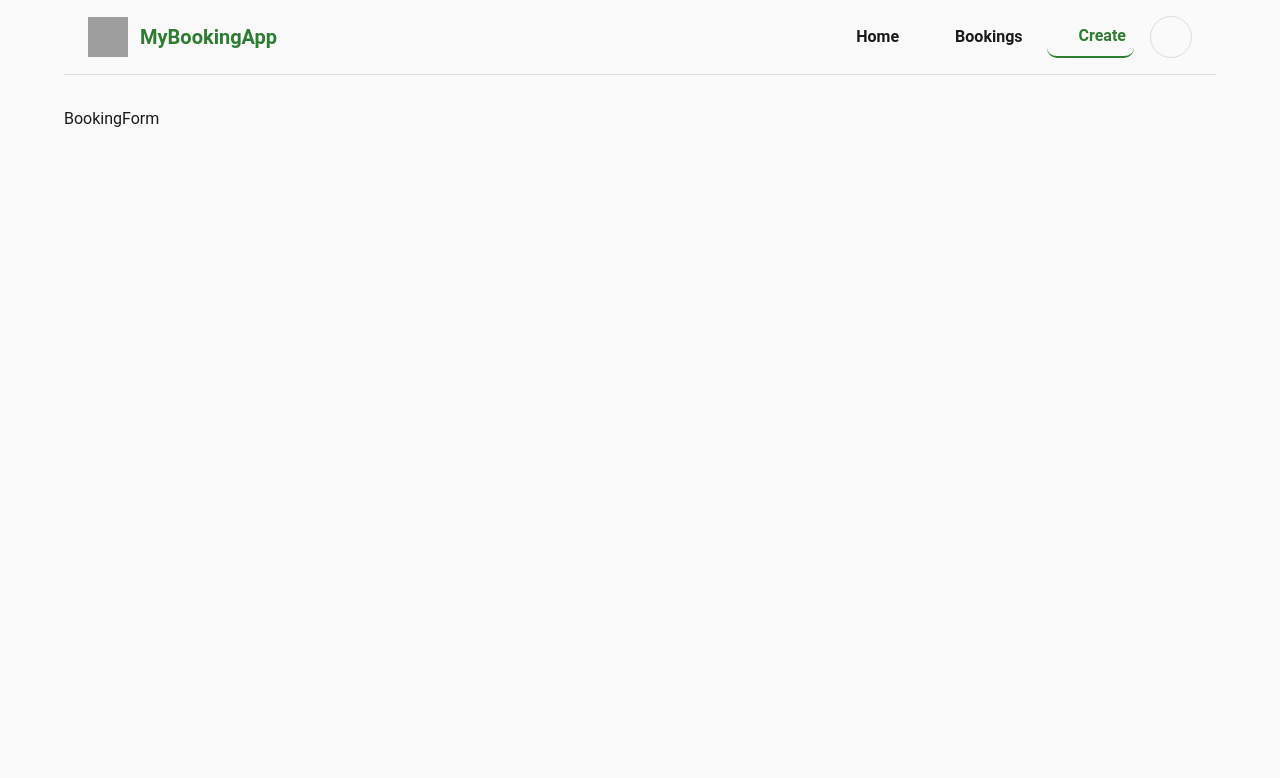
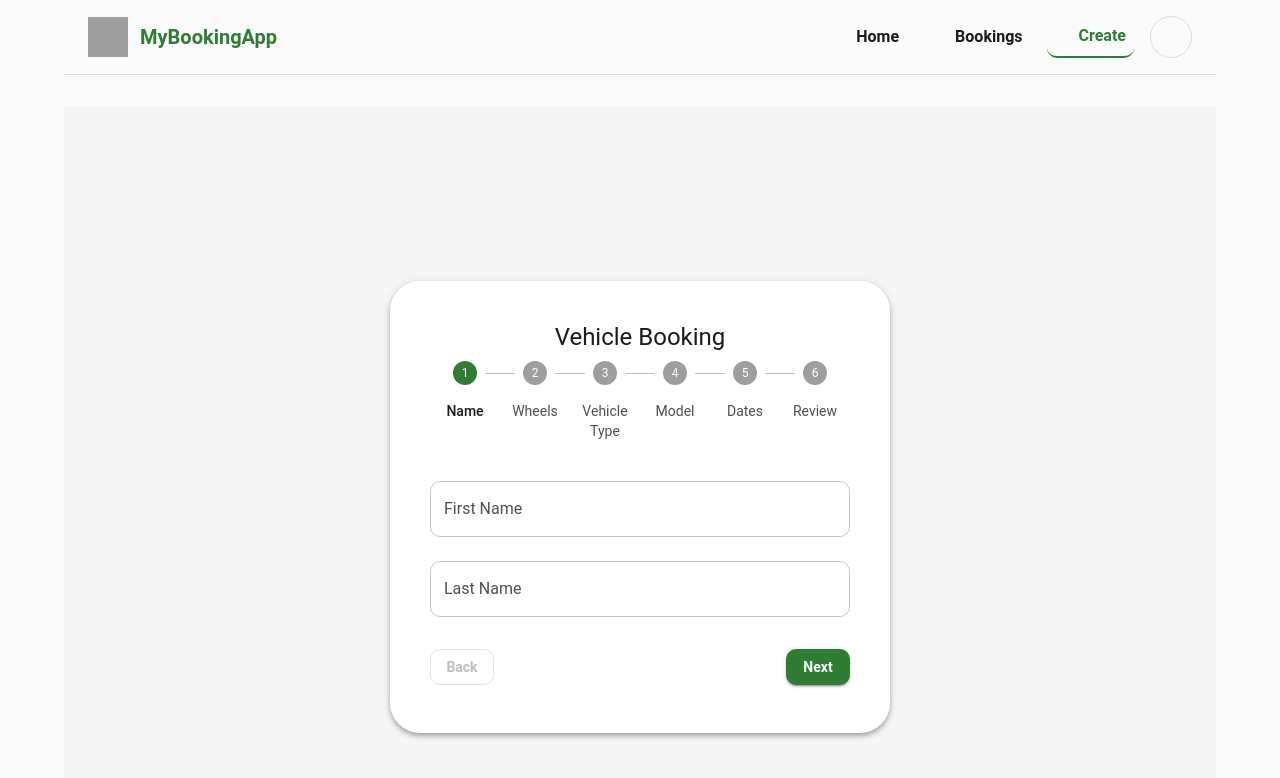
Before and after one commit to vivekPatil45/octalogic-tech-assignment, a React (Vite) app in the folder frontend/: page /create-booking in a window 1280 px wide. Shown: the top 778 px of the page. Built offline with nearby package versions, Linux system fonts and the light colour scheme; grey boxes are pictures that could not be loaded; some icons are missing.

Commit message:
basic struture of form using step is done

```diff
--- a/frontend/src/App.jsx
+++ b/frontend/src/App.jsx
@@ -4,10 +4,13 @@ import Home from './pages/Home';
 import BookingForm from './pages/BookingForm';
 import BookingsPage from './pages/BookingsPage';
 import Layout from './components/Layout';
+import { LocalizationProvider } from "@mui/x-date-pickers";
+import { AdapterDayjs } from "@mui/x-date-pickers/AdapterDayjs";
 
 function App() {
   return (
     <BrowserRouter>
+      <LocalizationProvider dateAdapter={AdapterDayjs}>
           <Layout>
               <Routes>
                 <Route path="/" element={<Home />} />
@@ -15,6 +18,7 @@ function App() {
                 <Route path="/create-booking" element={<BookingForm />} />
               </Routes>
           </Layout>
+      </LocalizationProvider>
     </BrowserRouter>
   );
 }
--- /dev/null
+++ b/frontend/src/components/DatesStep.jsx
@@ -0,0 +1,24 @@
+
+import { Box } from "@mui/material";
+import { DatePicker } from "@mui/x-date-pickers/DatePicker";
+
+const DatesStep = ({ form, setForm }) => {
+    return (
+        <Box>
+            <DatePicker
+                label="Start Date"
+                value={form.startDate}
+                onChange={(newValue) => setForm({ ...form, startDate: newValue })}
+                sx={{ mb: 2, width: "100%" }}
+            />
+            <DatePicker
+                label="End Date"
+                value={form.endDate}
+                onChange={(newValue) => setForm({ ...form, endDate: newValue })}
+                sx={{ width: "100%" }}
+            />
+        </Box>
+    )
+}
+
+export default DatesStep
--- /dev/null
+++ b/frontend/src/components/NameStep.jsx
@@ -0,0 +1,24 @@
+import { Box, TextField } from "@mui/material";
+
+const NameStep = ({ form, setForm }) => {
+    return (
+        <Box>
+            <TextField
+                fullWidth
+                label="First Name"
+                margin="normal"
+                value={form.firstName}
+                onChange={(e) => setForm({ ...form, firstName: e.target.value })}
+            />
+            <TextField
+                fullWidth
+                label="Last Name"
+                margin="normal"
+                value={form.lastName}
+                onChange={(e) => setForm({ ...form, lastName: e.target.value })}
+            />
+        </Box>
+    )
+}
+
+export default NameStep
--- /dev/null
+++ b/frontend/src/components/ReviewStep.jsx
@@ -0,0 +1,16 @@
+import { Box, Typography } from "@mui/material";
+
+
+const ReviewStep = ({ form }) => {
+    return (
+        <Box>
+            <Typography variant="body1"><b>Name:</b> {form.firstName} {form.lastName}</Typography>
+            <Typography variant="body1"><b>Vehicle Type:</b> {form.vehicleTypeName}</Typography>
+            <Typography variant="body1"><b>Model:</b> {form.vehicleModelName}</Typography>
+            <Typography variant="body1"><b>From:</b> {String(form.startDate)}</Typography>
+            <Typography variant="body1"><b>To:</b> {String(form.endDate)}</Typography>
+        </Box>
+    )
+}
+
+export default ReviewStep
--- /dev/null
+++ b/frontend/src/components/VehicleModelStep.jsx
@@ -0,0 +1,25 @@
+import { RadioGroup, FormControlLabel, Radio, Typography, Box } from "@mui/material";
+
+
+const VehicleModelStep = ({ form, setForm, vehicleModels }) => {
+    return (
+        <Box>
+            <Typography variant="subtitle1" gutterBottom>
+                Select Vehicle Model
+            </Typography>
+            <RadioGroup
+                value={form.vehicleModel}
+                onChange={(e) => {
+                const selected = vehicleModels.find((m) => m.id.toString() === e.target.value);
+                setForm({ ...form, vehicleModel: e.target.value, vehicleModelName: selected?.vehicleModel || "" });
+                }}
+            >
+                {vehicleModels.map((m) => (
+                <FormControlLabel key={m.id} value={m.id.toString()} control={<Radio />} label={m.vehicleModel} />
+                ))}
+            </RadioGroup>
+        </Box>
+    )
+}
+
+export default VehicleModelStep
--- /dev/null
+++ b/frontend/src/components/VehicleTypeStep.jsx
@@ -0,0 +1,24 @@
+import { RadioGroup, FormControlLabel, Radio, Typography, Box } from "@mui/material";
+
+const VehicleTypeStep = ({ form, setForm, vehicleTypes }) => {
+    return (
+        <Box>
+            <Typography variant="subtitle1" gutterBottom>
+                Select Vehicle Type
+            </Typography>
+            <RadioGroup
+                value={form.vehicleType}
+                onChange={(e) => {
+                const selected = vehicleTypes.find((v) => v.id.toString() === e.target.value);
+                setForm({ ...form, vehicleType: e.target.value, vehicleTypeName: selected?.vehicleType || "" });
+                }}
+            >
+                {vehicleTypes?.map((v) => (
+                <FormControlLabel key={v.id} value={v.id.toString()} control={<Radio />} label={v.vehicleType} />
+                ))}
+            </RadioGroup>
+        </Box>
+    )
+}
+
+export default VehicleTypeStep
--- /dev/null
+++ b/frontend/src/components/WheelsStep.jsx
@@ -0,0 +1,20 @@
+import { RadioGroup, FormControlLabel, Radio, Box, Typography } from "@mui/material";
+
+const WheelsStep = ({ form, setForm }) => {
+    return (
+        <Box>
+            <Typography variant="subtitle1" gutterBottom>
+                Select Number of Wheels
+            </Typography>
+            <RadioGroup
+                value={form.wheels}
+                onChange={(e) => setForm({ ...form, wheels: e.target.value })}
+            >
+                <FormControlLabel value="2" control={<Radio />} label="2 Wheels" />
+                <FormControlLabel value="4" control={<Radio />} label="4 Wheels" />
+            </RadioGroup>
+        </Box>
+    )
+}
+
+export default WheelsStep
--- a/frontend/src/pages/BookingForm.jsx
+++ b/frontend/src/pages/BookingForm.jsx
@@ -1,9 +1,81 @@
+import { Box, Button, Card, CardContent, Step, StepLabel, Stepper, Typography } from "@mui/material";
+import { useState } from "react";
+import { useNavigate } from "react-router-dom";
+import NameStep from "../components/NameStep";
+import WheelsStep from "../components/WheelsStep";
+import VehicleTypeStep from "../components/VehicleTypeStep";
+import VehicleModelStep from "../components/VehicleModelStep";
+import DatesStep from "../components/DatesStep";
+import ReviewStep from "../components/ReviewStep";
+
+const steps = ["Name", "Wheels", "Vehicle Type", "Model", "Dates", "Review"];
 
 const BookingForm = () => {
+    const [activeStep, setActiveStep] = useState(0);
+    const [form, setForm] = useState({
+        firstName: "",
+        lastName: "",
+        wheels: "",
+        vehicleType: "",
+        vehicleTypeName: "",
+        vehicleModel: "",
+        vehicleModelName: "",
+        startDate: null,
+        endDate: null,
+    });
+    const [vehicleTypes, setVehicleTypes] = useState([]);
+    const [vehicleModels, setVehicleModels] = useState([]);
+    const navigate = useNavigate();
+    const handleNext = () => setActiveStep((prev) => prev + 1);
+    const handleBack = () => setActiveStep((prev) => prev - 1);
+
+    const renderStep = () => {
+        switch (activeStep) {
+        case 0: return <NameStep form={form} setForm={setForm} />;
+        case 1: return <WheelsStep form={form} setForm={setForm} />;
+        case 2: return <VehicleTypeStep form={form} setForm={setForm} vehicleTypes={vehicleTypes} />;
+        case 3: return <VehicleModelStep form={form} setForm={setForm} vehicleModels={vehicleModels} />;
+        case 4: return <DatesStep form={form} setForm={setForm} />;
+        case 5: return <ReviewStep form={form} />;
+        default: return null;
+        }
+    };
     return (
-        <div>
-            BookingForm
-        </div>
+        <Box display="flex" justifyContent="center" alignItems="center" minHeight="100vh" bgcolor="#f5f5f5" p={2}>
+            <Card sx={{ width: { xs: "100%", sm: 500 }, p: 3, borderRadius: 3, boxShadow: 4 }}>
+                <CardContent>
+                    <Typography variant="h5" align="center" gutterBottom>
+                        Vehicle Booking
+                    </Typography>
+
+                    <Stepper activeStep={activeStep} alternativeLabel sx={{ mb: 3 }}>
+                        {steps.map((label) => (
+                        <Step key={label}>
+                            <StepLabel>{label}</StepLabel>
+                        </Step>
+                        ))}
+                    </Stepper>
+
+                    {renderStep()}
+
+                    <Box mt={3} display="flex" justifyContent="space-between">
+                        <Button disabled={activeStep === 0} onClick={handleBack} variant="outlined">
+                        Back
+                        </Button>
+                        {activeStep === steps.length - 1 ? (
+                        <Button variant="contained" color="success" onClick={handleSubmit}>
+                            Confirm Booking
+                        </Button>
+                        ) : (
+                        <Button variant="contained" onClick={handleNext}>
+                            Next
+                        </Button>
+                        )}
+                    </Box>
+
+                </CardContent>
+            </Card>
+        </Box>
     )
 }
 
--- a/frontend/src/pages/BookingsPage.jsx
+++ b/frontend/src/pages/BookingsPage.jsx
@@ -87,7 +87,7 @@ const BookingsPage = () => {
     return (
         <Box sx={{ py: { xs: 3, md: 5 }, px: { xs: 2, md: 0 } }}>
             <Grid container spacing={{ xs: 2, md: 4 }}>
-                {bookingData.map((booking) => (
+                {bookings.map((booking) => (
                 <Grid item xs={12} sm={6} md={4} key={booking.id} sx={{ display: "flex" }}>
                     <Card
                         sx={{
@@ -96,9 +96,9 @@ const BookingsPage = () => {
                             boxShadow: 6,
                             display: "flex",
                             flexDirection: "column",
-                            justifyContent: "space-evenly",
+                            justifyContent: "center",
                             alignItems:"center",
-                            // gap: "20px",
+                            width:"14rem",
                             transition: "transform 0.3s, background 0.3s",
                             "&:hover": {
                             transform: "scale(1.05)",
```
Lines whose indentation alone changed are shown as unchanged.
